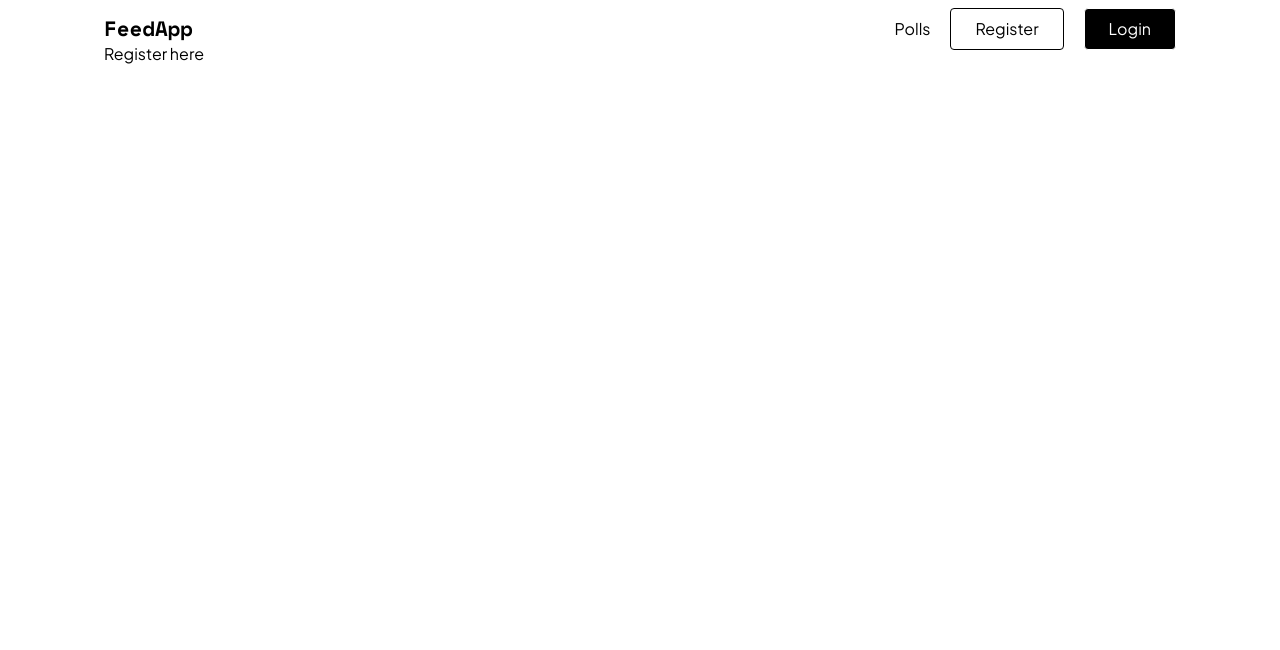
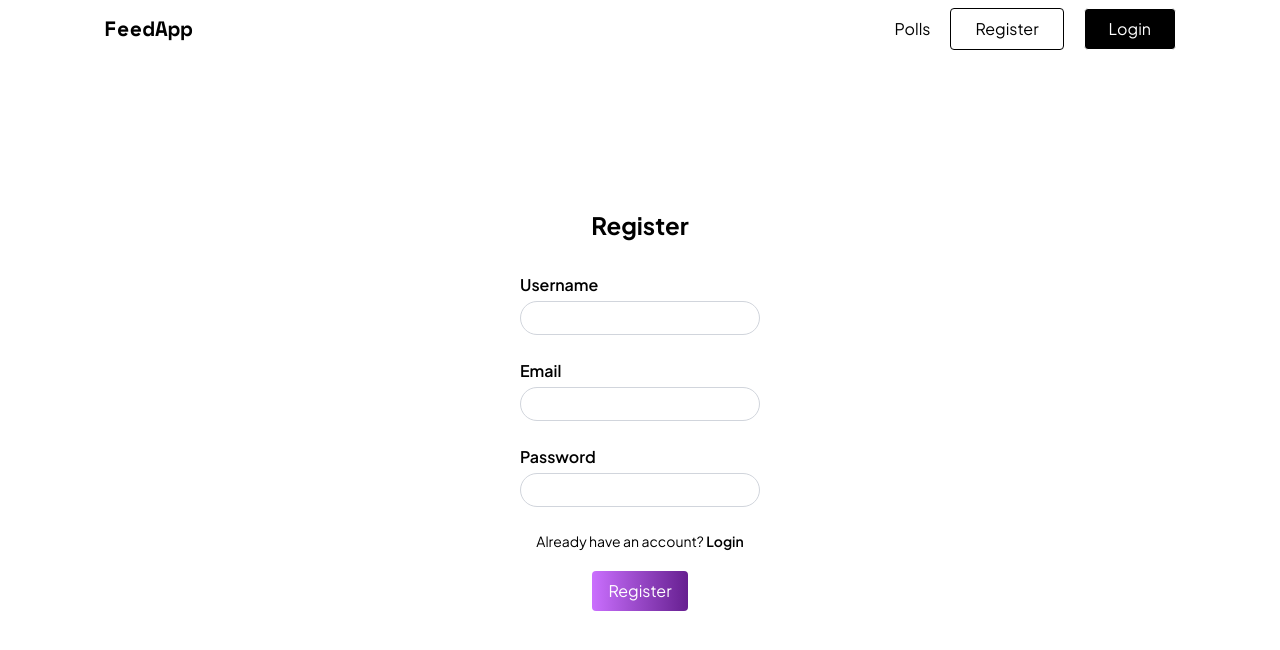
Before and after one commit to Johnny-Nhat-Trung-Le/FeedApp, a React (Vite) app in the folder frontend/: page /register in a window 1280 px wide. Shown: the top 650 px of the page. Built offline with nearby package versions, Linux system fonts and the light colour scheme.

Commit message:
add register form

```diff
--- a/frontend/src/components/Home.tsx
+++ b/frontend/src/components/Home.tsx
@@ -5,7 +5,7 @@ export default function Home() {
         <header className={"mt-20 flex flex-col gap-4"}>
             <h2 className={"text-primary font-bold"}>Easy to make, easy to use</h2>
             <h1>Create polls and get people's opinions</h1>
-            <Button title={"Get started"} style={"bg-primary text-white"}/>
+            <Button title={"Get started"} style={"bg-primary text-white border hover:bg-white hover:text-primary hover:border-primary"}/>
         </header>
     </>
 }
--- a/frontend/src/components/Login.tsx
+++ b/frontend/src/components/Login.tsx
@@ -1,7 +1,7 @@
 import {useForm, type SubmitHandler} from "react-hook-form"
 import {Link} from "react-router-dom";
 import {yupResolver} from "@hookform/resolvers/yup";
-import {loginSchema} from "./Schema.tsx";
+import {loginSchema} from "./validation/Schema.tsx";
 
 interface LoginType{
     username: string,
--- a/frontend/src/components/Register.tsx
+++ b/frontend/src/components/Register.tsx
@@ -1,3 +1,54 @@
+import {type SubmitHandler, useForm} from "react-hook-form";
+import {yupResolver} from "@hookform/resolvers/yup";
+import {registerSchema} from "./validation/Schema.tsx";
+import {Link} from "react-router-dom";
+
+interface RegisterType{
+    username: string,
+    password: string,
+    email: string,
+}
+
 export default function Register() {
-    return <p>Register here</p>
+    const {
+        register,
+        handleSubmit,
+        formState: {errors}
+    } = useForm<RegisterType>({
+        resolver: yupResolver(registerSchema),
+    });
+
+    const onSubmit: SubmitHandler<RegisterType> = (data) => console.log(data);
+
+    return (<div className={"flex flex-col justify-center items-center h-[calc(100vh-65px)]"}>
+            <h1 className={"mb-8 font-bold text-2xl"}>Register</h1>
+            <form onSubmit={handleSubmit(onSubmit)} className={"flex flex-col gap-5 min-w-60"}>
+                <div className="flex flex-col gap-1">
+                    <label className={"font-semibold"}>Username</label>
+                    <input {...register("username", {required: true})}
+                           className={"border border-gray-300 rounded-4xl px-2 py-1 "}/>
+                    <p className={"text-red-500 text-xs"}>{errors.username?.message}</p>
+                </div>
+
+                <div className="flex flex-col gap-1">
+                    <label className={"font-semibold"}>Email</label>
+                    <input {...register("email", {required: true})}
+                           className={"border border-gray-300 rounded-4xl px-2 py-1 "}/>
+                    <p className={"text-red-500 text-xs"}>{errors.email?.message}</p>
+                </div>
+
+                <div className="flex flex-col gap-1">
+                    <label className={"font-semibold"}>Password</label>
+                    <input type="password" {...register("password", {required: true})}
+                           className={"border border-gray-300 rounded-4xl px-2 py-1"}/>
+                    <p className={"text-red-500 text-xs"}>{errors.password?.message}</p>
+                </div>
+                <p className={"text-sm m-auto"}>Already have an account? <Link to={"/login"}
+                                                                             className={"font-semibold"}>Login</Link>
+                </p>
+                <button type="submit" className={"py-2 px-4 rounded-sm m-auto self-start cursor-pointer bg-gradient-to-r from-gradient-light-purple to-gradient-dark-purple text-white hover:from-purple-300 hover:to-purple-700"}>Register
+                </button>
+            </form>
+        </div>
+    )
 }
--- a/frontend/src/components/Schema.tsx
+++ /dev/null
@@ -1,6 +0,0 @@
-import * as yup from "yup";
-
-export const loginSchema = yup.object({
-    username: yup.string().required("Username is required"),
-    password: yup.string().required("Password is required"),
-});
--- /dev/null
+++ b/frontend/src/components/validation/Schema.tsx
@@ -0,0 +1,12 @@
+import * as yup from "yup";
+
+export const loginSchema = yup.object({
+    username: yup.string().required("Username is required"),
+    password: yup.string().required("Password is required"),
+});
+
+export const registerSchema = yup.object({
+    username: yup.string().required("Username is required"),
+    password: yup.string().required("Password is required"),
+    email: yup.string().email("Email is not valid").required("Email is required"),
+})
```
